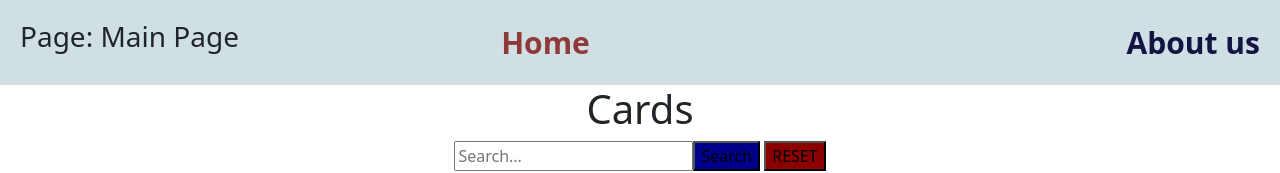
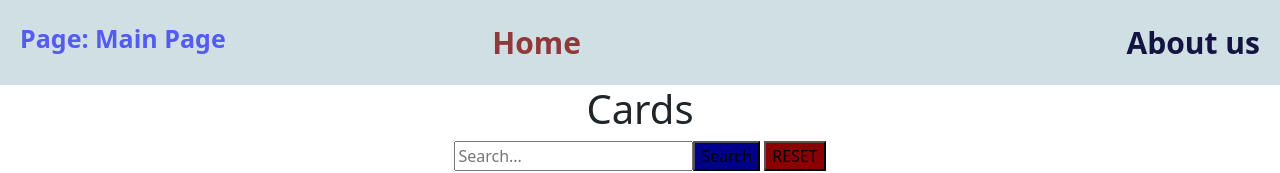
Before and after one commit to create-to-develop/rs-tasks-react, a React (Vite) app: page / in a window 1280 px wide. Shown: the top 173 px of the page. Built offline with nearby package versions, Linux system fonts and the light colour scheme.

Commit message:
refactor: change styles

```diff
--- a/src/Components/Header/Header.css
+++ b/src/Components/Header/Header.css
@@ -12,3 +12,14 @@
   font-weight: bold;
   font-size: 30px;
 }
+
+.navigation {
+  display: flex;
+  justify-content: space-between;
+}
+
+.showPageName {
+  font-weight: bold;
+  font-size: 25px;
+  color: #535bf2;
+}
--- a/src/Components/Header/Header.tsx
+++ b/src/Components/Header/Header.tsx
@@ -23,8 +23,8 @@ export default class Header extends Component<EmptyProps, { pageName: string }>
   render() {
     return (
       <header>
-        <nav style={{ display: 'flex', justifyContent: 'space-between' }}>
-          <h3>Page: {this.state.pageName}</h3>
+        <nav className="navigation">
+          <div className="showPageName">Page: {this.state.pageName}</div>
           <NavLink
             className={({ isActive }) => (isActive ? 'active' : 'inactive')}
             to="/"
```
